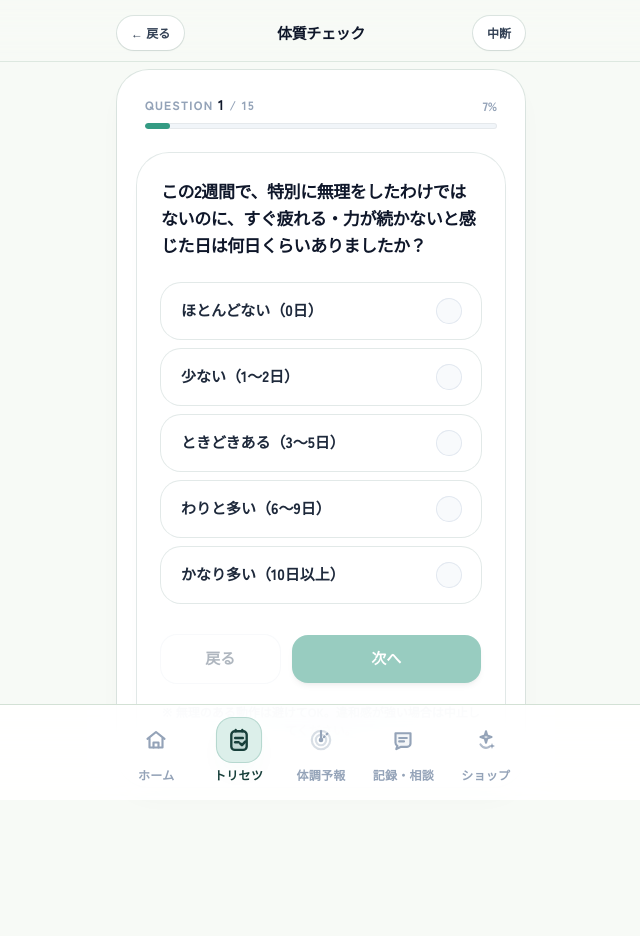
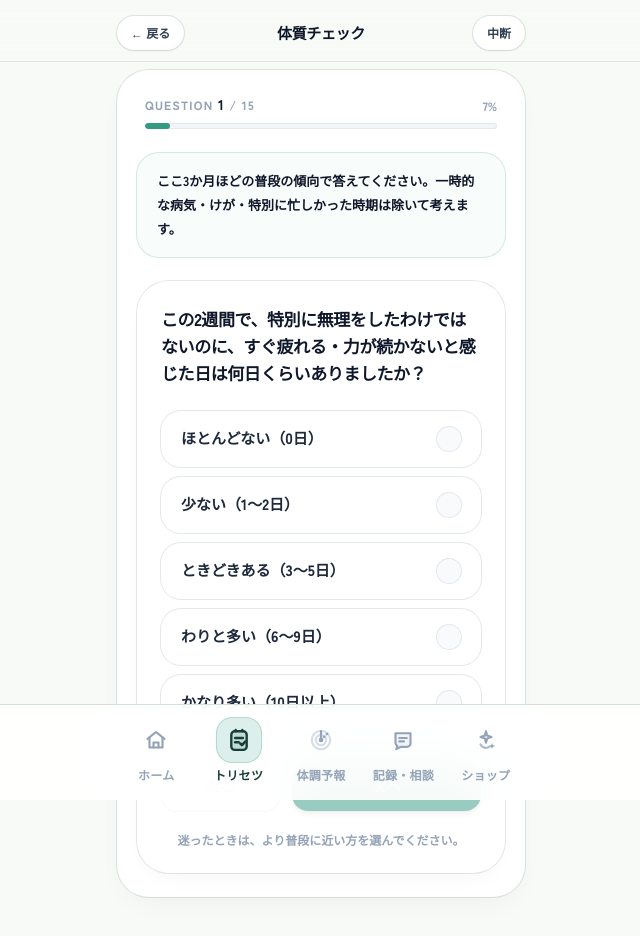
Before and after one commit to totonoucare/totonoucare-webapp, a Next.js app: page /check/run in a window 1280 px wide. Shown: the top 936 px of the page, without its empty margins (319-959 px from the left). Built offline with nearby package versions, Linux system fonts and the light colour scheme; no server answers.

Commit message:
Add files via upload

```diff
--- a/app/check/run/page.js
+++ b/app/check/run/page.js
@@ -32,7 +32,7 @@ function ProgressBar({ current, total }) {
   );
 }
 
-const PENDING_KEY = "pending_diagnosis_v2_answers";
+const PENDING_KEY = "pending_diagnosis_v2_rebuilt_answers";
 
 export default function CheckRunPage() {
   const router = useRouter();
@@ -138,8 +138,8 @@ export default function CheckRunPage() {
         next[ansKey] = value;
       }
 
-      // env_sensitivity が 0 なら env_vectors を自動で空に寄せる
-      if (ansKey === "env_sensitivity" && (value === "0" || value === 0)) {
+      // 環境感受性が「ほとんどない」なら、環境トリガーは保存しない。
+      if (ansKey === "env_sensitivity" && value === "never") {
         next.env_vectors = undefined;
       }
 
@@ -249,6 +249,12 @@ export default function CheckRunPage() {
         <div className="space-y-6 px-5 pb-6 pt-6">
           <ProgressBar current={step + 1} total={total} />
 
+          {step === 0 ? (
+            <div className="rounded-[22px] bg-[color-mix(in_srgb,var(--mint),white_68%)] px-5 py-4 text-[13px] font-bold leading-6 text-slate-650 ring-1 ring-[color-mix(in_srgb,var(--accent),white_78%)]">
+              ここ3か月ほどの普段の傾向で答えてください。一時的な病気・けが・特別に忙しかった時期は除いて考えます。
+            </div>
+          ) : null}
+
           <div className="rounded-[32px] bg-white p-6 shadow-[0_12px_24px_-12px_rgba(0,0,0,0.05)] ring-1 ring-[var(--ring)]">
             <div className="whitespace-pre-wrap text-[17px] font-black leading-[1.6] tracking-tight text-slate-900">
               {q.title}
@@ -336,7 +342,7 @@ export default function CheckRunPage() {
                     clipRule="evenodd"
                   />
                 </svg>
-                最大{q.max || 2}つまで（「特にない / よくわからない」は単独）
+                最大{q.max || 2}つまで（「特にない・わからない」は単独）
               </div>
             ) : null}
 
@@ -376,7 +382,7 @@ export default function CheckRunPage() {
             </div>
 
             <div className="mt-5 text-center text-[12px] font-extrabold text-slate-400">
-              ※ 無理のある動作は避けてOK。違和感が強い場合は中止してください。
+              迷ったときは、より普段に近い方を選んでください。
             </div>
           </div>
         </div>
```
